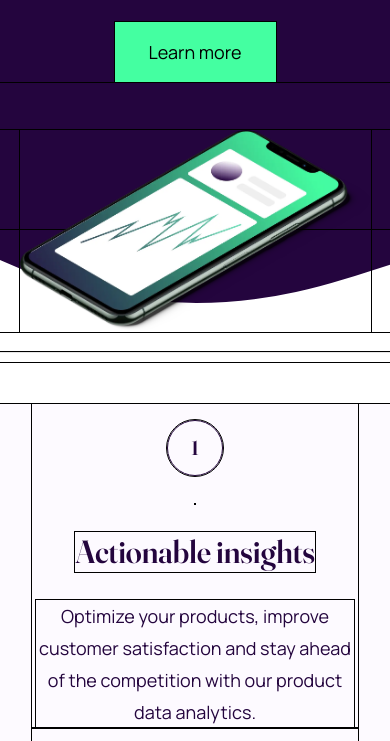
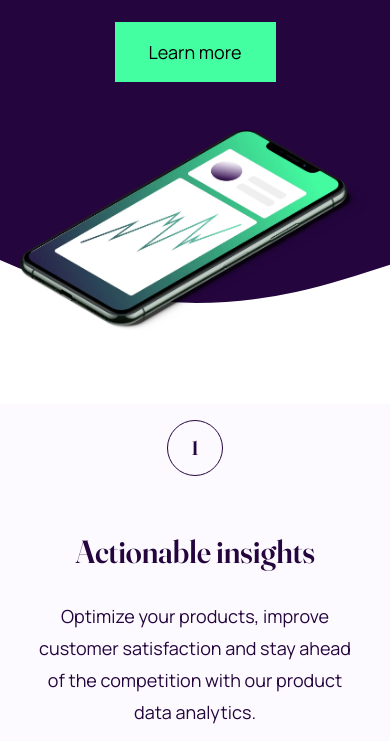
Before and after one commit to Mitko90/Workit-Landing-Page, a plain HTML site: page index.html in a window 390 px wide. Shown: the part 401-1142 px from the top of the page. Drawn offline with Linux system fonts and the light colour scheme.

Commit message:
Update CSS

```diff
--- a/style.css
+++ b/style.css
@@ -370,10 +370,6 @@ footer svg:hover{
 		justify-content: center;
 	}
 
-	*{
-		outline: 1px solid black;
-	}
-
 	.list-section h2{
 		align-self: center;
 	}
```
